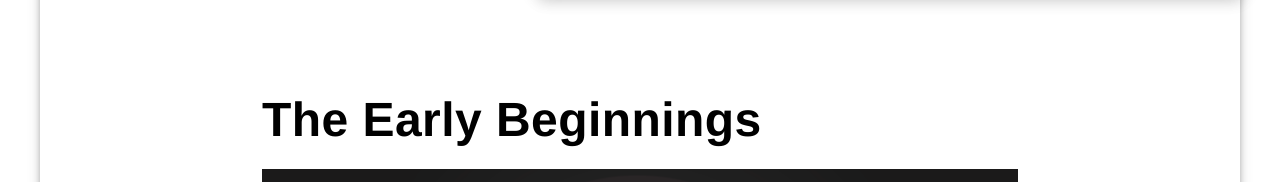
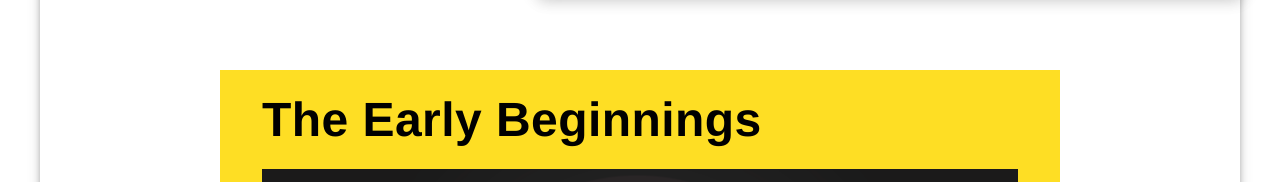
Before and after one commit to House-Fish/css_assignment2, a Next.js app: page /history in a window 1280 px wide. Shown: the part 1353-1535 px from the top of the page. Built offline with nearby package versions, Linux system fonts and the light colour scheme.

Commit message:
Changed history pgae colour to match flappy bird theme

```diff
--- a/app/history/page.module.css
+++ b/app/history/page.module.css
@@ -55,8 +55,8 @@
 }
 
 .button.button:hover {
-  background-color: #323232; /* dark on hover */
-  color:#ffffff
+  background-color: #fede24;
+  color:#000000
 }
 
 .contentPage.contentPage {
@@ -117,7 +117,7 @@
   font-size: 1.5rem;
   line-height: 1.4;
   width: 90%;
-  background-color: white;
+  background-color: #fede24;
   component: p
 }
 
@@ -129,7 +129,7 @@
   font-size: 3rem;
   line-height: 1.4;
   width: 90%;
-  background-color: white;
+  background-color: #fede24;
 }
 
 .gridItem.gridItem{
@@ -138,7 +138,7 @@
   justify-content: center;
   width: 100%;
   height: 100%;
-  background-color: white;
+  background-color: #fede24;
   padding-left: 0% !important;
   padding-right: 0% !important;
 }
```
